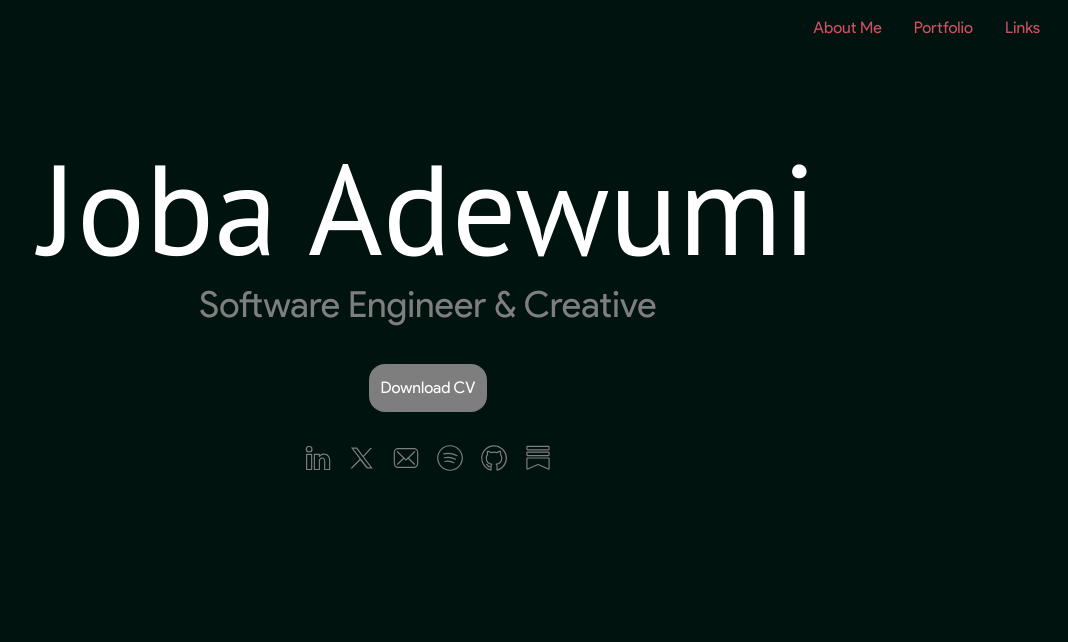
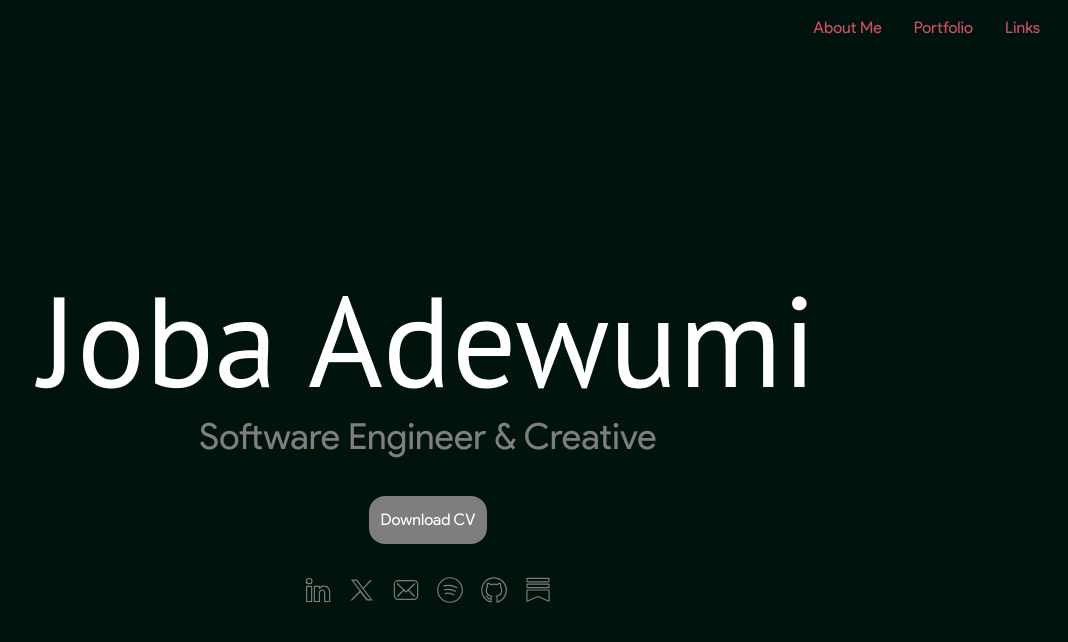
Before and after one commit to JobaAdewumi/portfolio-v2, a SvelteKit app: page / in a window 1280 px wide. Shown: the top 642 px of the page, without its empty margins (212-1280 px from the left). Built offline with nearby package versions, Linux system fonts and the light colour scheme.

Commit message:
Aligned content of page to center

```diff
--- a/src/routes/+page.svelte
+++ b/src/routes/+page.svelte
@@ -1,6 +1,6 @@
 <script lang="ts">
 	import Navbar from '../lib/components/navbar.svelte';
-	import headshot from '$lib/assets/images/headshot.jpg'
+	import headshot from '$lib/assets/images/headshot.jpg';
 
 	const socialLinks = [
 		{
@@ -38,19 +38,19 @@
 			url: 'https://jobaadewumi.substack.com/',
 			content:
 				'<title data-testid="svgTitle" id="title_0.7095150292609758">Substack</title> <path d="M21 2.5v2H3v-2h18m0-1H3a1 1 0 00-1 1v2a1 1 0 001 1h18a1 1 0 001-1v-2a1 1 0 00-1-1zM21 7.523v2H3v-2h18m0-1H3a1 1 0 00-1 1v2a1 1 0 001 1h18a1 1 0 001-1v-2a1 1 0 00-1-1zM21 12.5v8.471l-8.199-3.585a2 2 0 00-1.602 0L3 20.971V12.5h18m0-1H3a1 1 0 00-1 1v8.471a.998.998 0 001.4.917l8.2-3.585a1 1 0 01.8 0l8.2 3.585a.998.998 0 001.4-.917V12.5a1 1 0 00-1-1z"></path>'
-		},
+		}
 		// Add other social links here
 	];
 </script>
 
 <Navbar />
-
-<section class="mx-7 mb-3 mt-36 md:mx-12">
+<div class="flex min-h-screen flex-col items-center justify-center">
+	<section class="mx-7 mb-3 mt-20 md:mx-12">
 		<div>
-		<h2 class="my-3 text-white text-center font-pT text-6xl md:text-8xl xl:text-9xl">
+			<h2 class="my-3 text-center font-pT text-6xl text-white md:text-8xl xl:text-9xl">
 				Joba Adewumi
 			</h2>
-		<h2 class="my-3 text-customGrey text-center font-productSans text-xl md:text-3xl xl:text-4xl">
+			<h2 class="my-3 text-center font-productSans text-xl text-customGrey md:text-3xl xl:text-4xl">
 				Software Engineer & Creative
 			</h2>
 		</div>
@@ -58,14 +58,17 @@
 			<div class="w-2/4">
 				<enhanced:img
 					class="mx-auto rounded-3xl"
-				src='/static/images/headshot.jpg'
+					src="/static/images/headshot.jpg"
 					alt="An alt text"
 				/>
 			</div>
 		</div>
 		<div class="mb-5 mt-7 flex items-center justify-center">
 			<a href="/Joba-Adewumi-Resume.pdf" download>
-			<button class="h-auto text-white w-auto rounded-2xl bg-customGrey hover:bg-customGreen px-3 py-3 font-productSans" type="button">Download CV</button>
+				<button
+					class="h-auto w-auto rounded-2xl bg-customGrey px-3 py-3 font-productSans text-white hover:bg-customGreen"
+					type="button">Download CV</button
+				>
 			</a>
 		</div>
 
@@ -86,6 +89,7 @@
 			{/each}
 		</div>
 	</section>
+</div>
 
 <!-- <section>
 	<div class="mx-3 flex justify-around">
```
Lines whose indentation alone changed are shown as unchanged.
